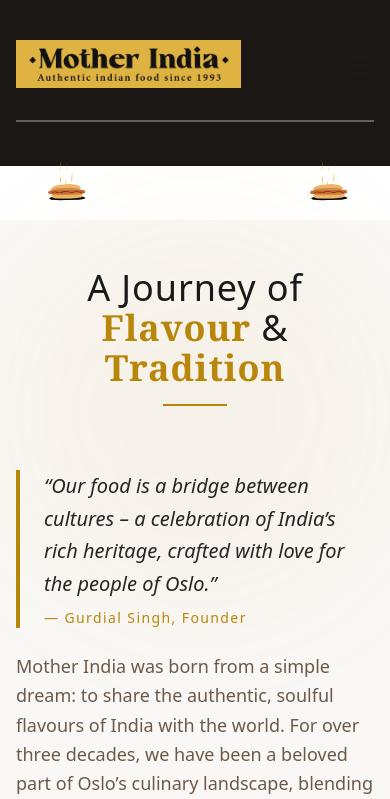
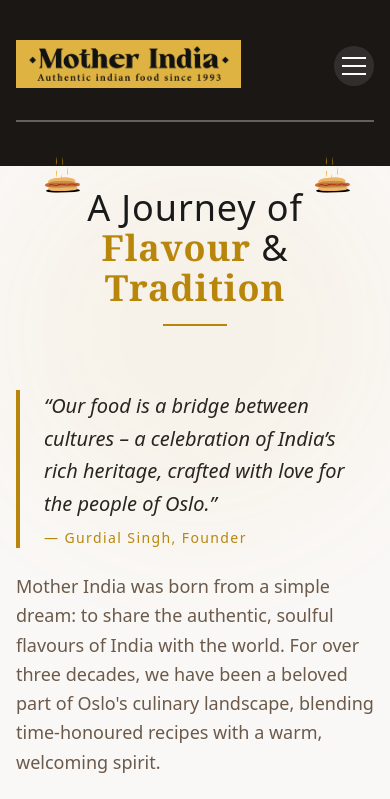
Before and after one commit to shilpa-kukreja/mother-india, a Next.js app in the folder frontend/: page / in a window 390 px wide. Shown: the top 799 px of the page. Built offline with nearby package versions, Linux system fonts and the light colour scheme.

Commit message:
responsive

```diff
--- a/frontend/app/booking/page.jsx
+++ b/frontend/app/booking/page.jsx
@@ -118,7 +118,7 @@
     <>
       <Navbar />
 
-      <main className="pt-62 pb-25 bg-[#faf8f6] min-h-screen">
+      <main className="pt-45 md:pt-62 pb-25 bg-[#faf8f6] min-h-screen">
         <div className="max-w-7xl mx-auto px-4 sm:px-6 lg:px-8">
           <div className="flex justify-center mb-4">
             <img
@@ -189,7 +189,7 @@
           {/* <div ref={featuresRef} className="mb-20 section-animate"> */}
                     <div ref={featuresRef} className="mb-20 ">
 
-            <h2 className="text-3xl md:text-4xl font-medium  text-[#1a1a1a] text-center mb-20">
+            <h2 className="text-3xl md:text-4xl font-medium  text-[#1a1a1a] text-center mb-5 md:mb-20">
               Why Choose Mother India Bislett
             </h2>
             <div className="space-y-12">
--- a/frontend/app/components/Navbar.jsx
+++ b/frontend/app/components/Navbar.jsx
@@ -297,7 +297,6 @@
       translateSelect.value = lang;
       translateSelect.dispatchEvent(new Event("change"));
     } else {
-      // fallback: poll until select exists
       const interval = setInterval(() => {
         const select = document.querySelector(".goog-te-combo");
         if (select) {
@@ -370,29 +369,24 @@
             >
               Book a Table
             </Link>
-            {/* <Link
-              href="/takeaway"
-              className="hidden sm:inline-block px-8 py-2.5 text-base tracking-widest uppercase font-medium text-white border-[#b8860b] border-b-3 border-t-3 hover:bg-[#b8860b] hover:text-white transition-all duration-200 text-center w-full"
-            >
-              Take away
-            </Link> */}
+            {/* ===== MOBILE HAMBURGER – FIXED VISIBILITY ===== */}
             <button
               onClick={() => setIsOpen(!isOpen)}
-              className="sm:hidden flex flex-col items-center justify-center w-8 h-8 group mt-1"
+              className="sm:hidden flex flex-col items-center justify-center w-10 h-10 rounded-full bg-white/10 hover:bg-white/20 transition-colors duration-200 group mt-1"
               aria-label="Toggle menu"
             >
               <span
-                className={`block h-[2px] w-5 bg-[#1a1a1a] transition-all duration-300 ease-in-out ${
+                className={`block h-0.5 w-6 bg-white transition-all duration-300 ease-in-out ${
                   isOpen ? "rotate-45 translate-y-1.5" : ""
                 }`}
               />
               <span
-                className={`block h-[2px] w-5 bg-[#1a1a1a] transition-all duration-300 ease-in-out mt-1.5 ${
+                className={`block h-0.5 w-6 bg-white transition-all duration-300 ease-in-out mt-1.5 ${
                   isOpen ? "opacity-0" : ""
                 }`}
               />
               <span
-                className={`block h-[2px] w-5 bg-[#1a1a1a] transition-all duration-300 ease-in-out mt-1.5 ${
+                className={`block h-0.5 w-6 bg-white transition-all duration-300 ease-in-out mt-1.5 ${
                   isOpen ? "-rotate-45 -translate-y-1.5" : ""
                 }`}
               />
@@ -460,7 +454,7 @@
       {/* ========== MOBILE DROPDOWN ========== */}
       <div
         className={`
-          sm:hidden absolute top-full left-0 w-full bg-white/95 backdrop-blur-md
+          sm:hidden absolute top-full left-0 w-full bg-white backdrop-blur-md
           border-t border-[#e8e0d8] shadow-lg transition-all duration-400 ease-in-out overflow-hidden
           ${isOpen ? "max-h-[700px] opacity-100" : "max-h-0 opacity-0"}
         `}
@@ -497,17 +491,18 @@
           {/* Mobile Action Buttons */}
           <div className="flex flex-col gap-2 pt-2 border-t border-[#e8e0d8]">
             <Link
-              href="/booking"
+              href="https://booking.resdiary.com/widget/Standard/RestaurantMotherIndia/34642"
+              target="blank"
               className="w-full text-center py-3 text-lg tracking-widest uppercase font-medium text-white bg-[#b8860b] rounded-full hover:bg-[#9a7209] transition-all"
             >
               Book a Table
             </Link>
-            <Link
+            {/* <Link
               href="/takeaway"
               className="w-full text-center py-3 text-lg tracking-widest uppercase font-medium text-[#1a1a1a] border border-[#d4c5b5] rounded-full hover:border-[#b8860b] hover:text-[#b8860b] transition-all"
             >
               Takeaway
-            </Link>
+            </Link> */}
           </div>
 
           {/* Mobile Language Switcher */}
--- a/frontend/app/components/Story.jsx
+++ b/frontend/app/components/Story.jsx
@@ -44,18 +44,17 @@
   return (
     <section
       ref={sectionRef}
-      className="relative py-12 md:py-16 bg-[#faf8f6] overflow-visible mt-55"
+      className="relative py-12 md:py-16 bg-[#faf8f6] overflow-visible mt-35 md:mt-55"
     >
-
- {/* Decorative GIFs – left & right */}
-      <div className="absolute -top-[150px] left-0 z-[60] pointer-events-none">
+      {/* ===== DESKTOP DECORATIVE GIFS (hidden on mobile) ===== */}
+      <div className="absolute -top-[150px] left-0 z-[60] pointer-events-none hidden md:block">
         <img
           src="/restaurants/source.gif"
           alt=""
           className="w-32 h-50 md:w-90 md:h-60 object-contain"
         />
       </div>
-      <div className="absolute -top-[150px] right-0 z-[60] pointer-events-none">
+      <div className="absolute -top-[150px] right-0 z-[60] pointer-events-none hidden md:block">
         <img
           src="/restaurants/source.gif"
           alt=""
@@ -63,6 +62,21 @@
         />
       </div>
 
+      {/* ===== MOBILE DECORATIVE GIFS (hidden on desktop) ===== */}
+      <div className="absolute -top-[40px] left-0 z-[60] pointer-events-none block md:hidden">
+        <img
+          src="/restaurants/source.gif"
+          alt=""
+          className="w-30 h-32 object-contain "
+        />
+      </div>
+      <div className="absolute -top-[40px] right-0 z-[60] pointer-events-none block md:hidden">
+        <img
+          src="/restaurants/source.gif"
+          alt=""
+          className="w-30 h-32 object-contain "
+        />
+      </div>
 
       {/* Decorative background elements */}
       <div className="absolute inset-0 pointer-events-none">
@@ -94,11 +108,8 @@
             </div>
 
             <p className="text-[#6b5a4a] text-lg font-light leading-relaxed">
-              Mother India was born from a simple dream: to share the authentic, soulful flavours of India with the world. For over three decades, we have been a beloved part of Oslo’s culinary landscape, blending time‑honoured recipes with a warm, welcoming spirit.
+              Mother India was born from a simple dream: to share the authentic, soulful flavours of India with the world. For over three decades, we have been a beloved part of Oslo's culinary landscape, blending time‑honoured recipes with a warm, welcoming spirit.
             </p>
-            {/* <p className="text-[#6b5a4a] font-light leading-relaxed">
-              Today, we honour our legacy while embracing innovation – from sustainable sourcing to modern dining experiences. Our kitchen is a celebration of spices, tradition, and the joy of gathering around a table.
-            </p> */}
 
             {/* Vision for the future */}
             <div className="bg-white/60 border border-[#e0d6cc] p-6 rounded-sm shadow-sm">
--- a/frontend/app/contact-us/page.jsx
+++ b/frontend/app/contact-us/page.jsx
@@ -312,7 +312,7 @@
     <>
       <Navbar />
 
-      <main className="pt-70 pb-23 bg-[#faf8f6] min-h-screen">
+      <main className="pt-50 md:pt-70 pb-23 bg-[#faf8f6] min-h-screen">
         <div className="max-w-7xl mx-auto px-4 sm:px-6 lg:px-8">
           {/* ===== HEADING ===== */}
           <div ref={headingRef} className="text-center mb-12 section-animate">
--- a/frontend/app/gift-cards/page.jsx
+++ b/frontend/app/gift-cards/page.jsx
@@ -93,7 +93,7 @@
     <>
       <Navbar />
 
-      <main className="pt-70 pb-25 bg-[#faf8f6] min-h-screen">
+      <main className="pt-50 md:pt-70 pb-25 bg-[#faf8f6] min-h-screen">
         <div className="max-w-7xl mx-auto px-4 sm:px-6 lg:px-8">
           {/* ===== HEADING ===== */}
           <div ref={headingRef} className="text-center mb-12 section-animate">
--- a/frontend/app/menu/page.jsx
+++ b/frontend/app/menu/page.jsx
@@ -65,7 +65,7 @@
     <>
       <Navbar />
 
-      <main className="pt-70 pb-29 bg-[#faf8f6] min-h-screen">
+      <main className="pt-50 md:pt-70 pb-29 bg-[#faf8f6] min-h-screen">
         <div className="max-w-7xl mx-auto px-4 sm:px-6 lg:px-8">
           {/* HEADER */}
           <div className="text-center mb-12">
```
Also changed, not shown: frontend/app/components/Footer.jsx (+22 -54 lines).
